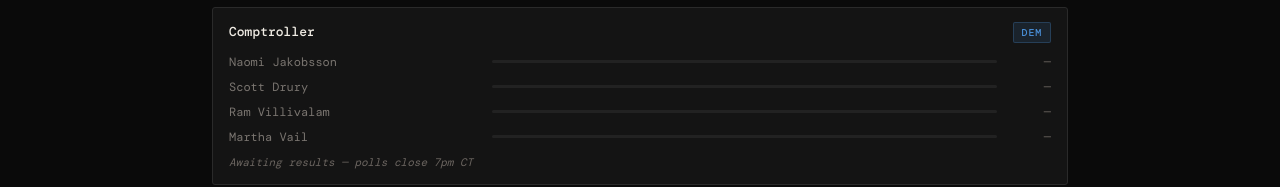
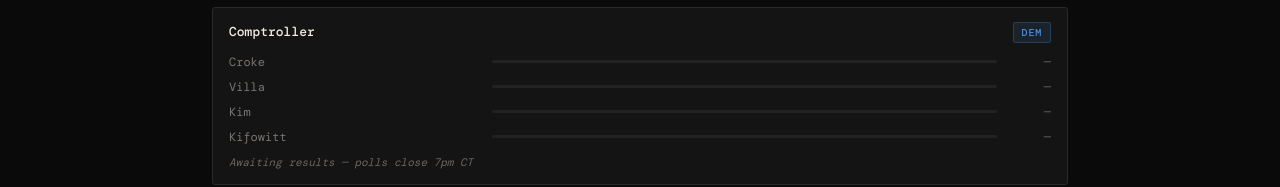
Before and after one commit to Jgiesecke150/IL-Tracker, a plain HTML site: page index.html in a window 1280 px wide. Shown: the part 794-981 px from the top of the page. Drawn offline with nearby package versions, Linux system fonts and the light colour scheme.

Commit message:
Update index.html

```diff
--- a/index.html
+++ b/index.html
@@ -95,7 +95,7 @@ const RACES = [
     known:["Don Tracy","Jeannie Evans","Casey Chlebek","R. Capparelli","Pamela Long","Jimmy Tillman"],
     url:"https://www.chicagotribune.com/2026/03/17/2026-primary-day-election-results-us-senate/" },
   { key:"comptroller-d", label:"Comptroller", party:"D",
-    known:["Naomi Jakobsson","Scott Drury","Ram Villivalam","Martha Vail"],
+    known:["Croke","Villa","Kim","Kifowitt"],
     url:"https://www.chicagotribune.com/2026/03/17/2026-primary-day-election-results-comptroller/" },
   { key:"congress-2-d", label:"U.S. House District 2", party:"D",
     known:["Jesse Jackson Jr.","Donna Miller","Robert Peters","Willie Preston","Adal Regis","Yumeka Brown","Patrick Keating"],
```
